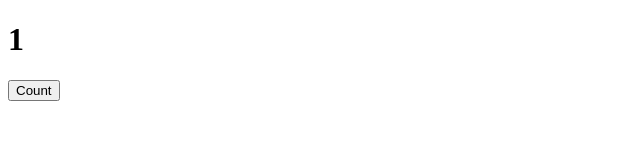
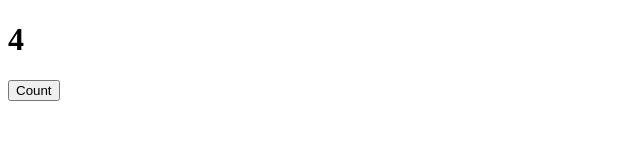
Before and after one commit to revelation136/JavaScript, a plain HTML site: page index.html in a window 1280 px wide. Both pictures are taken after a click on the button "Count". Shown: the full height of the page, 0-640 px from the left. Drawn offline with Linux system fonts and the light colour scheme.

Commit message:
setInterval - function that take arguments as function and value which is in millisecond

```diff
--- a/counter.js
+++ b/counter.js
@@ -14,6 +14,9 @@
         }
         // formatted string in python, using backticks instead of double or single quotation marks
         // this is called templeted literal
+
+        // setInterval takes function as argument and 1000 is in millisecond
+        setInterval(count, 1000);
     }
 
     document.querySelector('button').onclick = count;
--- a/tasks.js
+++ b/tasks.js
@@ -35,6 +35,7 @@
     // Disable the submit button again:
     submit.disabled = true;
 
-    // Stop form from submitting (try removing return false and see what happens)
+    // Stop form from submitting:
+    // stoping event bubbling
     return false;
 };
```
Also changed, not shown: color-DropDownMenu.html (+2 -2 lines).
